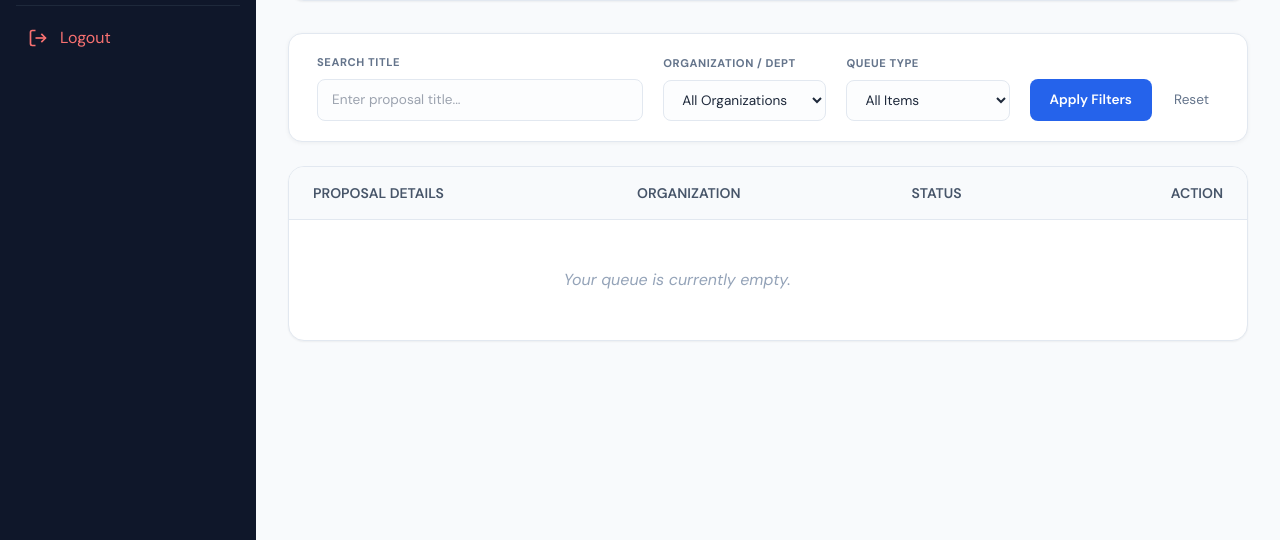
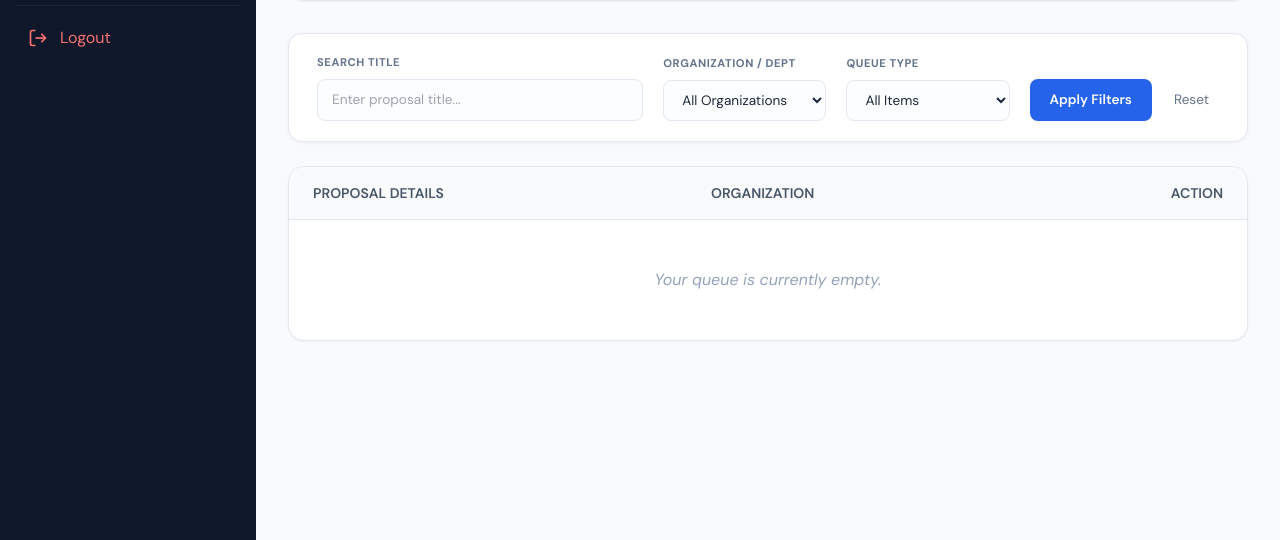
Before and after one commit to hareexe/ProPAS, a Flask app: template templates/office_home.html in a window 1280 px wide. Shown: the part 260-800 px from the top of the page. Run offline with Flask 3, Linux system fonts and the light colour scheme; the template is opened without the code that fills it, so the values that code supplies are empty; some libraries are stand-ins or nearby versions.

Commit message:
Remove 'Status' column from proposal details table
Removed the 'Status' column from the proposal details table.

```diff
--- a/templates/office_home.html
+++ b/templates/office_home.html
@@ -147,7 +147,6 @@
                       <tr class="bg-slate-50 border-b border-slate-200">
                             <th class="px-6 py-4 text-sm font-semibold text-slate-600 uppercase">Proposal Details</th>
                             <th class="px-6 py-4 text-sm font-semibold text-slate-600 uppercase">Organization</th>
-                            <th class="px-6 py-4 text-sm font-semibold text-slate-600 uppercase">Status</th>
                             <th class="px-6 py-4 text-sm font-semibold text-slate-600 uppercase text-right">Action</th>
                         </tr>
                     </thead>
```
